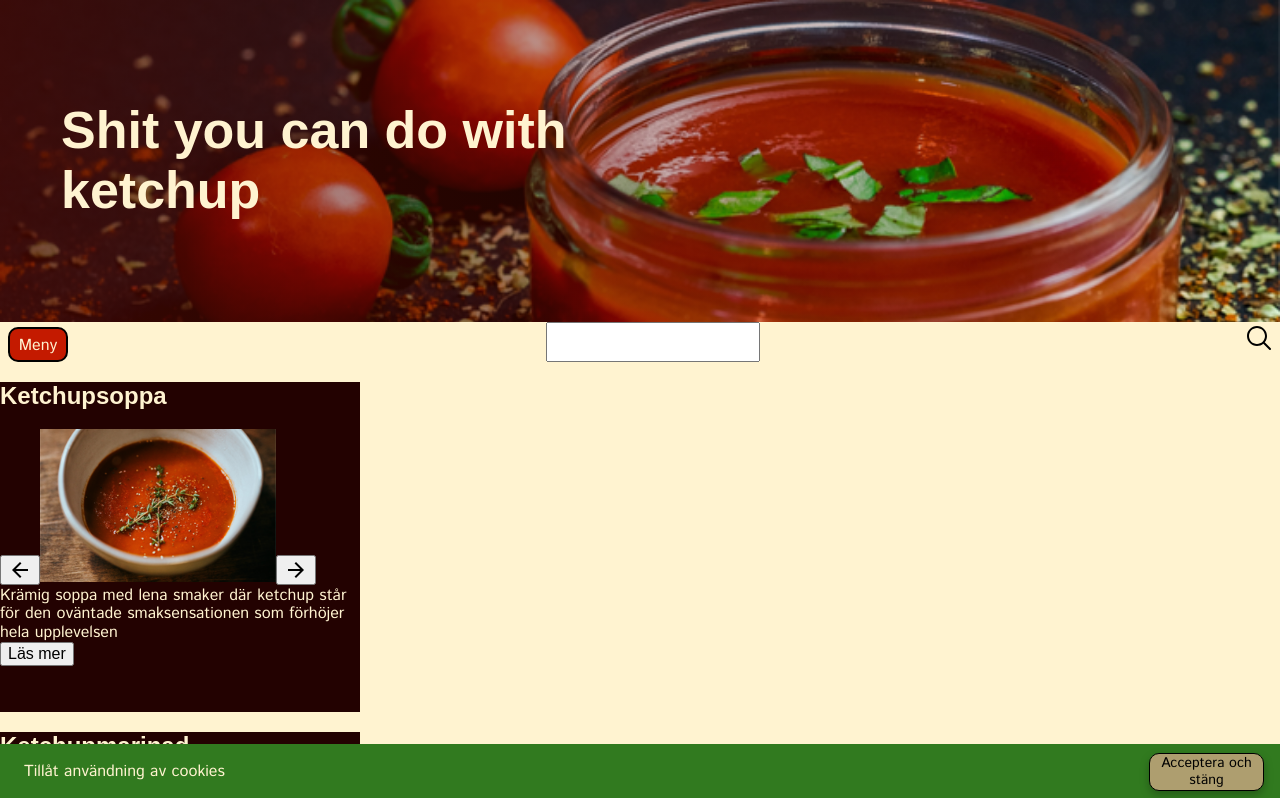
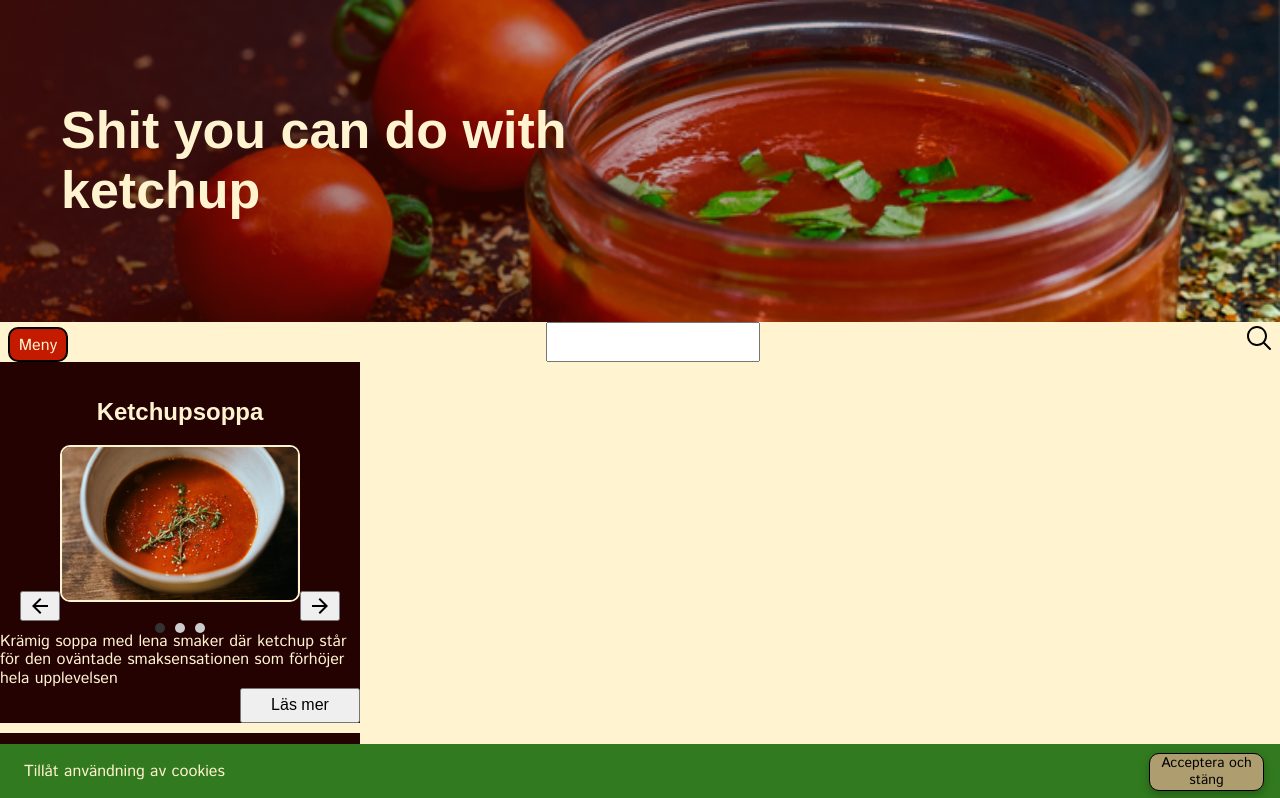
Before and after one commit to arnetzlinder/ketchupbloggen, a Vue app: page / in a window 1280 px wide. Shown: the top 798 px of the page. Built offline with nearby package versions, Linux system fonts and the light colour scheme; a web font is replaced by a local one.

Commit message:
:lipstick:CSS & indicator dots added

```diff
--- a/src/components/ArticleCard.vue
+++ b/src/components/ArticleCard.vue
@@ -2,8 +2,9 @@
     <div class="article-card">
       <h2 v-html="cardData.name"> </h2>
       <!-- <p> {{ cardData }} </p> -->
+      <div class="imageplay">
       <ImagePlay :image-data="cardData.images" />
-
+      </div>
       <div v-html="cardData.figcaption" class="figcaption">
       </div>
       <button>Läs mer</button>
@@ -20,12 +21,30 @@
   @import '../scss/variables.scss';
     .article-card {
         width: 360px;
-        height: 330px;
+        height: auto;
         background-color: $secondaryColor300;
         color: $primaryColor100;
         font-family: $primaryFont;
-        .figcaption {
-          font-family: $secondaryFont;
-        }
+        display: flex;
+        flex-direction: column;
+        justify-items: center;
+        margin-bottom: 10px;
+
+      h2 {
+        text-align: center;
+        padding-top: 1rem;
+      }
+      .imageplay {
+        margin: auto;
+      }
+      .figcaption {
+        font-family: $secondaryFont;
+      }
+
+      button {
+        width: 120px;
+        height: 35px;
+        margin-left: auto;
+      }
     }
 </style>
--- a/src/components/ImagePlay.vue
+++ b/src/components/ImagePlay.vue
@@ -1,18 +1,12 @@
 <template>
     <div>
-        <button @click="imageBackward" class="material-symbols-outlined">
-        arrow_back
-        </button>
+        <button @click="imageBackward" class="material-symbols-outlined backward">arrow_back</button>
+        <img :src="imageData[currentIndex].img" :alt="imageData[currentIndex].alt" width="236" height="153" loading="lazy" />
+        <button @click="imageForward" class="material-symbols-outlined forward">arrow_forward</button>
 
-        <!-- <pre>
-            {{ imageData[0] }}
-        </pre> -->
-
-        <img :src="imageData[currentIndex].img" :alt="imageData[currentIndex].alt" width="236" height="153" loading="lazy" />
-
-        <button @click="imageForward" class="material-symbols-outlined">
-        arrow_forward
-        </button>
+        <div class="dots">
+            <div v-for="(dot, index) in imageData" :key="index" :class="{ active: currentIndex === index }"></div>
+        </div>
     </div>
 </template>
 
@@ -42,7 +36,7 @@ export default {
             }
         },
     },
-}
+};
 
 
 // const props = defineProps(['imageData']);
@@ -50,5 +44,35 @@ export default {
 
 </script>
 
-<style lang="sass" scoped>
+<style scoped lang="scss">
+@import '../scss/variables.scss';
+
+    button {
+        background-color: none;
+        outline: none;
+    }
+
+    img {
+        border-radius: 10px;
+        border: 2px solid $primaryColor100;
+        margin-bottom: 1rem;
+    }
+
+    .dots {
+    display: flex;
+    justify-content: center;
+    }
+
+    .dots > div {
+        width: 10px;
+        height: 10px;
+        border-radius: 50%;
+        margin: 0 5px;
+        background-color: #ccc;
+    }
+
+    .dots > div.active {
+        background-color: #333;
+    }
+
 </style>
```
